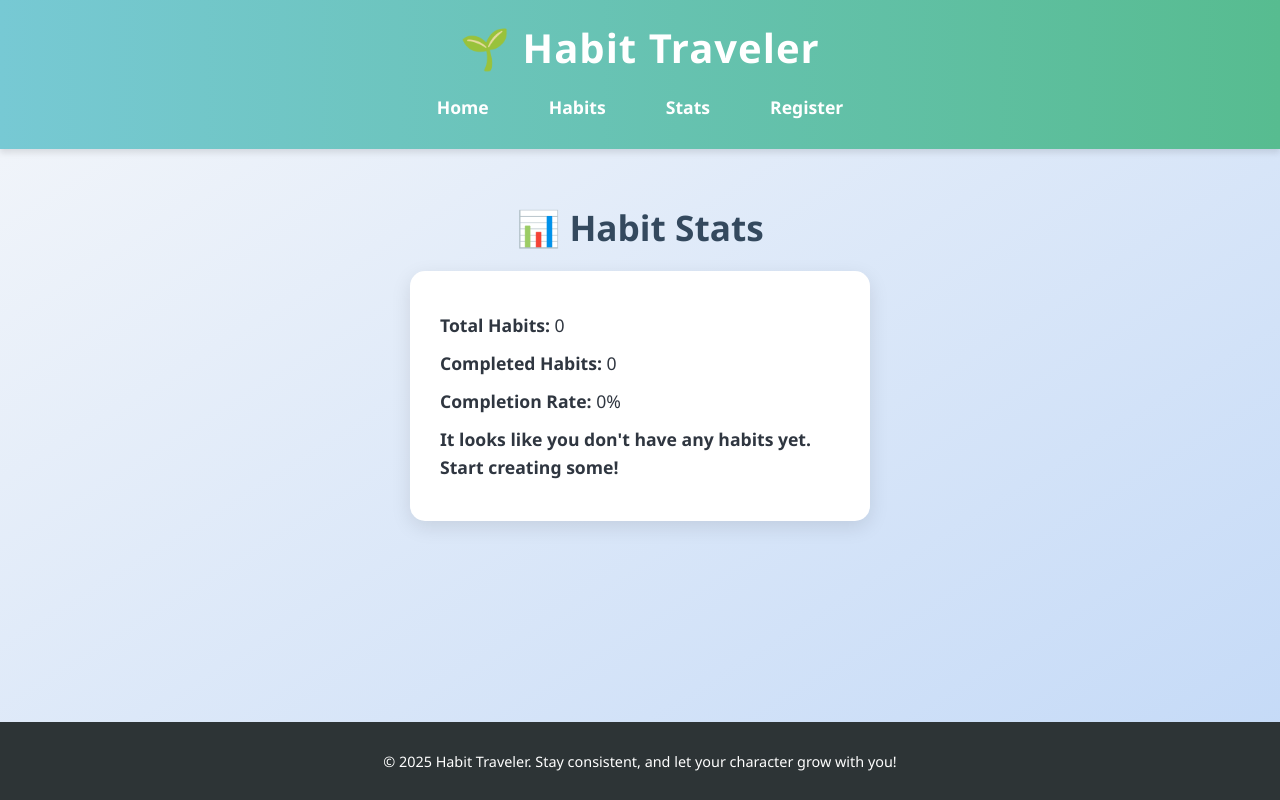
After one commit to VINCENTLIM716/MINI-IT-3-10, a Flask app: page /stats in a window 1280 px wide. The commit adds this page. Run offline with Flask 3, Linux system fonts and the light colour scheme.

Commit message:
update file stats

```diff
--- a/app.py
+++ b/app.py
@@ -1,6 +1,7 @@
 from flask import Flask, render_template, request, redirect, url_for
 from flask_sqlalchemy import SQLAlchemy
 from werkzeug.security import generate_password_hash
+from datetime import date
 
 app = Flask(__name__)
 app.secret_key = 'secret123'
@@ -12,6 +13,17 @@ class User(db.Model):
     id = db.Column(db.Integer, primary_key=True)
     username = db.Column(db.String(150), unique=True, nullable=False)
     password = db.Column(db.String(200), nullable=False)
+
+class Habit(db.Model):
+    id = db.Column(db.Integer, primary_key=True)
+    user_id = db.Column(db.Integer, db.ForeignKey('user.id'), nullable=False)
+    name = db.Column(db.String(150), nullable=False)
+
+class HabitCompletion(db.Model):
+    id = db.Column(db.Integer, primary_key=True)
+    habit_id = db.Column(db.Integer, db.ForeignKey('habit.id'), nullable=False)
+    user_id = db.Column(db.Integer, db.ForeignKey('user.id'), nullable=False)
+    date = db.Column(db.Date, default=date.today)
 
 @app.route('/')
 def index():
@@ -28,6 +40,23 @@ def register():
         return redirect(url_for('index'))
     return render_template('register.html')
 
+@app.route('/stats')
+def stats():
+    user_id = 1
+
+    total_habits = Habit.query.filter_by(user_id=user_id).count()
+    completed = HabitCompletion.query.filter_by(user_id=user_id).count()
+
+    completion_rate = round((completed / total_habits) * 100, 1) if total_habits > 0 else 0
+
+    stats = {
+        'total_habits': total_habits,
+        'completed_habits': completed,
+        'completion_rate': completion_rate
+    }
+
+    return render_template('stats.html', stats=stats)
+
 with app.app_context():
     db.create_all()
 
--- a/static/style.css
+++ b/static/style.css
@@ -32,6 +32,19 @@ nav a {
     text-decoration: none;
     font-weight: bold;
     transition: all 0.3s ease;
+}
+
+nav ul {
+    display: flex;
+    justify-content: center;
+    align-items: center;
+    padding: 0;
+    margin: 0;
+    list-style: none;
+}
+
+nav li {
+    margin: 0 15px;
 }
 
 nav a:hover {
@@ -78,6 +91,43 @@ ul li {
     color: #34495e;
 }
 
+.stats-title {
+    font-size: 2.2em;
+    color: #34495e;
+    margin-bottom: 20px;
+}
+
+.stats-box {
+    background: #ffffff;
+    border-radius: 15px;
+    padding: 30px;
+    max-width: 400px;
+    margin: 20px auto;
+    box-shadow: 0 6px 20px rgba(0, 0, 0, 0.1);
+    text-align: left;
+}
+
+.stats-box p {
+    font-size: 1.1em;
+    margin: 10px 0;
+    color: #2f3640;
+}
+
+.progress-bar-container {
+    background: #e0e0e0;
+    border-radius: 10px;
+    height: 20px;
+    margin-top: 15px;
+}
+
+.progress-bar {
+    background: linear-gradient(to right, #57bc90, #77c9d4);
+    height: 100%;
+    border-radius: 10px;
+    transition: width 0.5s ease;
+}
+
+
 a {
     color: #3498db;
     text-decoration: none;
--- a/templates/base.html
+++ b/templates/base.html
@@ -12,6 +12,7 @@
             <ul>
                 <li><a href="{{ url_for('index') }}">Home</a></li>
                 <li><a href="#">Habits</a></li>
+                <li><a href="{{ url_for('stats') }}">Stats</a></li>
                 <li><a href="{{ url_for('register') }}">Register</a></li>
             </ul>
         </nav>
--- /dev/null
+++ b/templates/stats.html
@@ -0,0 +1,16 @@
+{% extends 'base.html' %}
+
+{% block content %}
+    <h1 class="stats-title">📊 Habit Stats</h1>
+    <div class="stats-box">
+        <p><strong>Total Habits:</strong> {{ stats.total_habits }}</p>
+        <p><strong>Completed Habits:</strong> {{ stats.completed_habits }}</p>
+        <p><strong>Completion Rate:</strong> {{ stats.completion_rate }}%</p>
+
+        {% if stats.total_habits > 0 %}
+            <p><strong>Keep going! You're on your way to achieving your goals!</strong></p>
+        {% else %}
+            <p><strong>It looks like you don't have any habits yet. Start creating some!</strong></p>
+        {% endif %}
+    </div>
+{% endblock %}
```
Also changed, not shown: instance/users.db.
